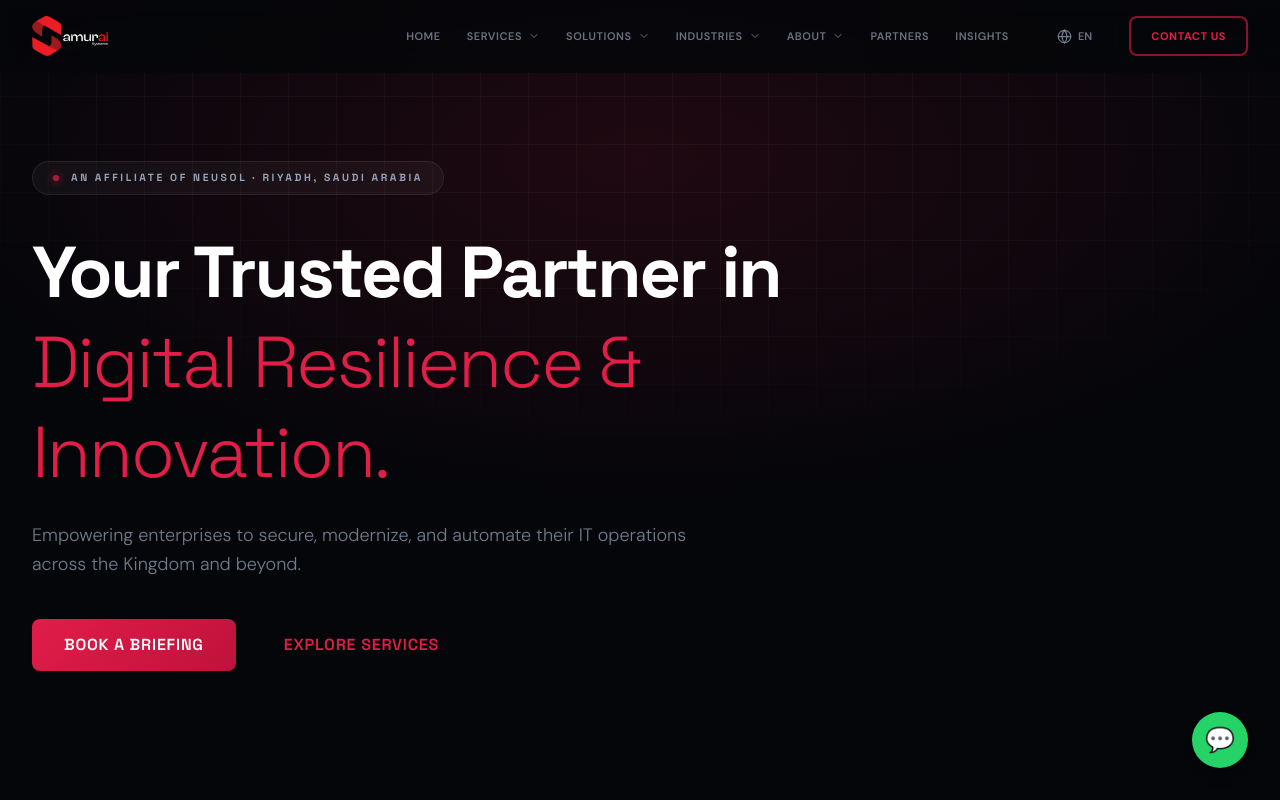
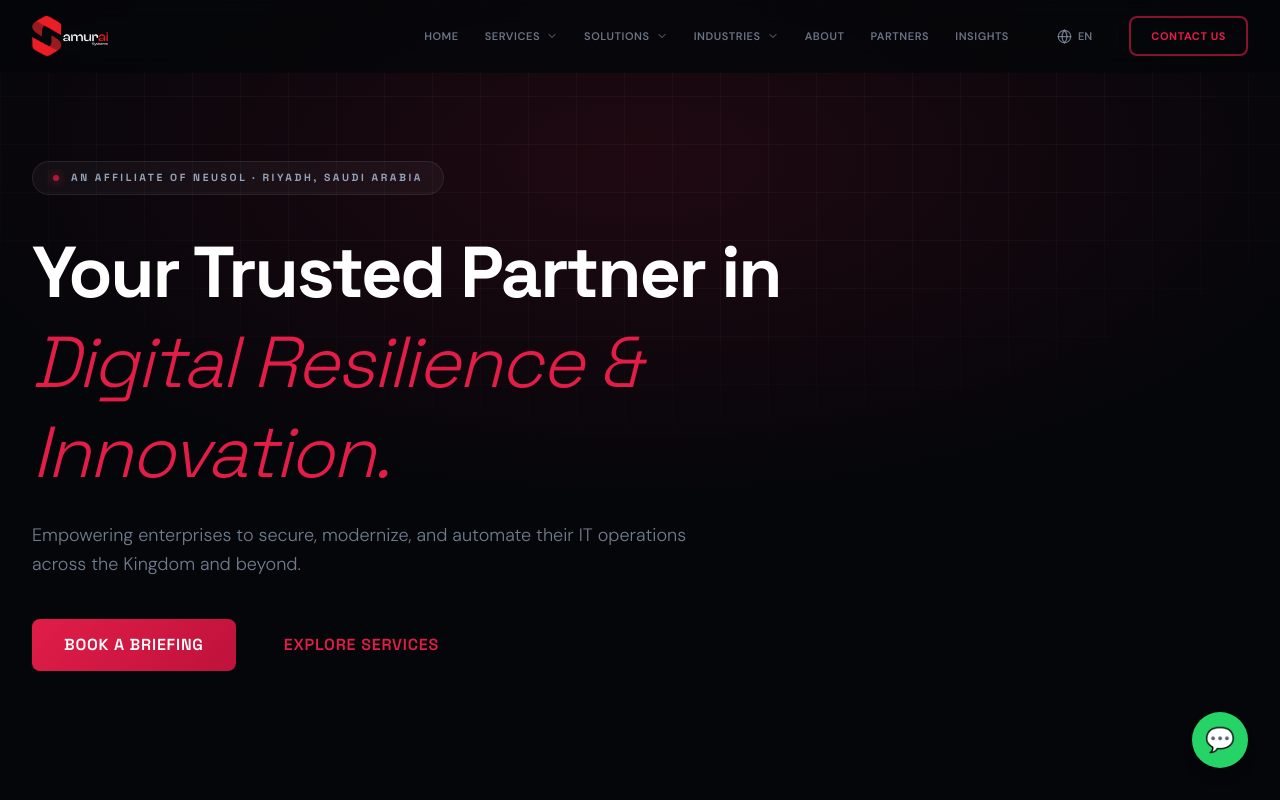
Before and after one commit to SamadKhanDev/summurai-copys, a Next.js app: page /new/en in a window 1280 px wide. Shown: the top 800 px of the page. Built offline with nearby package versions, Linux system fonts and the light colour scheme; a web font is replaced by a local one.

Commit message:
Set font styles and removed dropdown for about

```diff
--- a/app/[locale]/components/HeroSection.tsx
+++ b/app/[locale]/components/HeroSection.tsx
@@ -82,7 +82,7 @@ export default function HeroSection() {
             className="font-['Space_Grotesk',sans-serif] font-extrabold leading-tight tracking-[-0.03em] mb-6 max-w-4xl text-white opacity-0 translate-y-7 transition-all duration-700 delay-100 text-[85px] md:text-6xl lg:text-7xl"
           >
             {t("hero.title")}
-            <span className="text-[#E11D48] font-light font-italic">{t("hero.titleAccent")}</span>
+            <span className="text-text-main font-light italic">{t("hero.titleAccent")}</span>
           </h1>
 
           {/* Description */}
--- a/app/[locale]/components/Navbar.tsx
+++ b/app/[locale]/components/Navbar.tsx
@@ -115,20 +115,12 @@ export default function Navbar() {
               </div>
             </div>
 
-            {/* About Dropdown */}
-            <div className="relative group">
-              <button className="flex items-center gap-1.5 px-3 py-2 text-[11px] font-semibold tracking-wider uppercase text-text-secondary hover:text-text-main hover:bg-white/5 rounded-md transition-colors">
-                {t("links.about")}
-                <ChevronDown className="w-3 h-3 transition-transform duration-200 group-hover:rotate-180" />
-              </button>
-              <div className={dropdownBase}>
-                <Link href="/about" className={dropdownAllLink}>{t("dropdowns.about.overview")}</Link>
-                <div className="h-px bg-border/10 mx-3 my-1" />
-                <Link href={"/about#leadership" as any} className={dropdownLink}>{t("dropdowns.about.leadership")}</Link>
-                <Link href={"/about#global" as any} className={dropdownLink}>{t("dropdowns.about.global")}</Link>
-                <Link href={"/about#certifications" as any} className={dropdownLink}>{t("dropdowns.about.certifications")}</Link>
-              </div>
-            </div>
+            <Link
+              href="/about"
+              className="px-3 py-2 text-[11px] font-semibold tracking-wider uppercase text-text-secondary hover:text-text-main hover:bg-white/5 rounded-md transition-colors"
+            >
+              {t("links.about")}
+            </Link>
 
             <Link href="/partners" className="px-3 py-2 text-[11px] font-semibold tracking-wider uppercase text-text-secondary hover:text-text-main hover:bg-white/5 rounded-md transition-colors">{t("links.partners")}</Link>
             <Link href="/insights" className="px-3 py-2 text-[11px] font-semibold tracking-wider uppercase text-text-secondary hover:text-text-main hover:bg-white/5 rounded-md transition-colors">{t("links.insights")}</Link>
--- a/app/[locale]/globals.css
+++ b/app/[locale]/globals.css
@@ -102,8 +102,15 @@ h2 .text-accent,
 h3 .text-accent,
 h4 .text-accent,
 h5 .text-accent,
-h6 .text-accent {
-  font-style: italic;
+h6 .text-accent,
+h1 .text-\[\#E11D48\],
+h2 .text-\[\#E11D48\],
+h3 .text-\[\#E11D48\],
+h4 .text-\[\#E11D48\],
+h5 .text-\[\#E11D48\],
+h6 .text-\[\#E11D48\] {
+  font-family: var(--font-space-grotesk), var(--font-sans) !important;
+  font-style: italic !important;
   font-weight: 300 !important;
 }
 
--- a/app/[locale]/industries/page.tsx
+++ b/app/[locale]/industries/page.tsx
@@ -43,7 +43,7 @@ export default function IndustriesPage() {
           {/* Page Top Heading with Two Font Families and Colors */}
           <h1 className="text-4xl md:text-6xl lg:text-7xl font-extrabold text-white leading-tight tracking-tight mb-6">
             {t("title")}
-            <span className="text-text-main font-dm-sans italic">{t("titleAccent")}</span>
+            <span className="text-text-main font-light italic">{t("titleAccent")}</span>
           </h1>
 
           {/* Section Description with Premium Font Size */}
```
